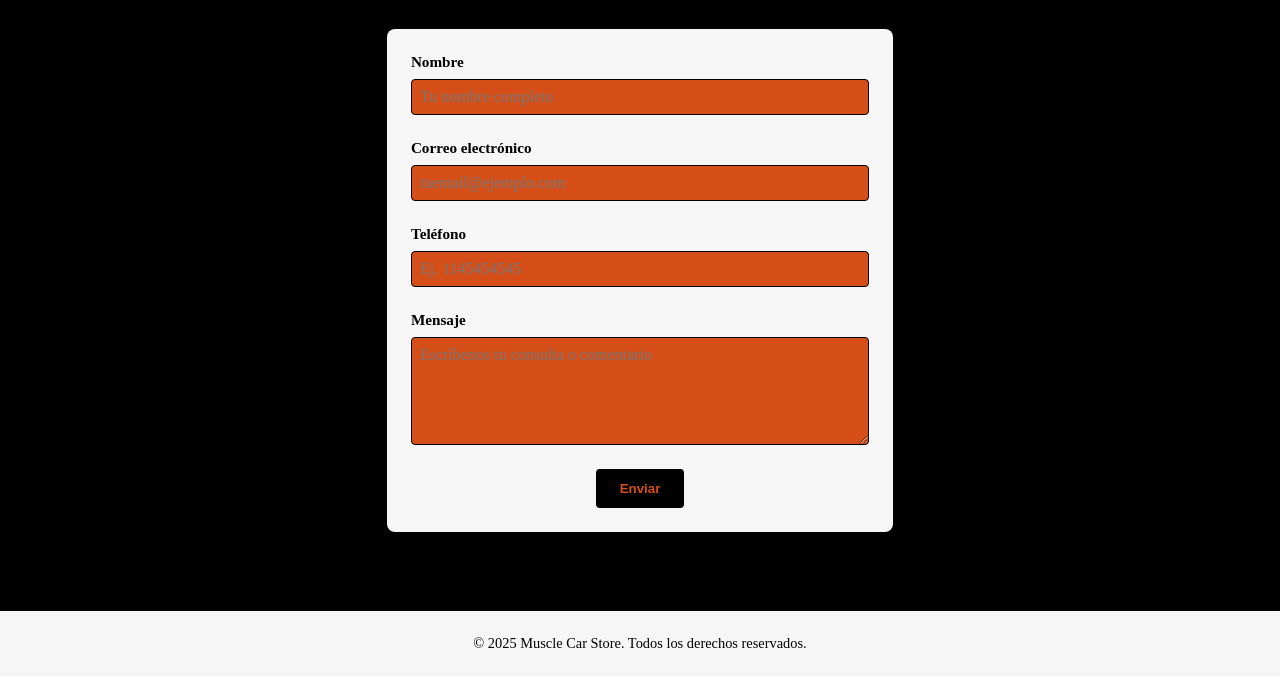
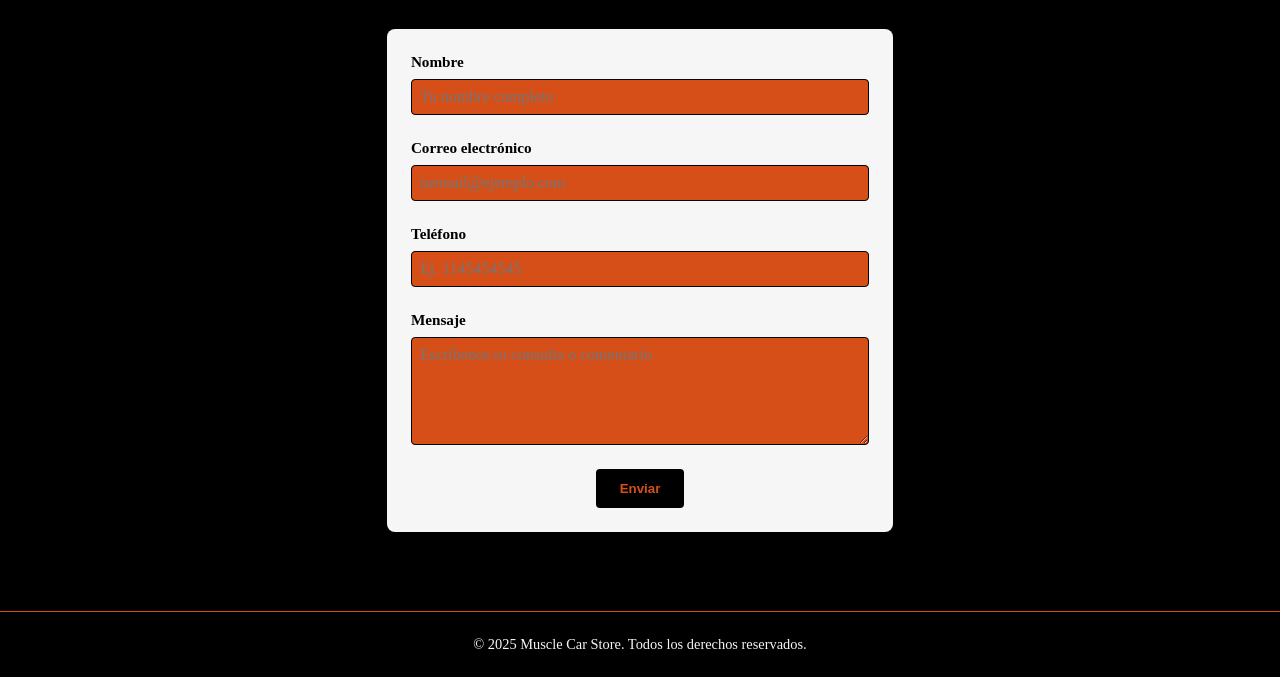
Before and after one commit to bermudezfran/Desafio-Integrador, a website built with Vite: page src/pages/contacto/contacto.html in a window 1280 px wide. Both pictures are taken after a click on the button "Cambiar tema". Shown: the part 230-907 px from the top of the page. Built offline with nearby package versions, Linux system fonts and the light colour scheme.

Commit message:
fix footer

```diff
--- a/src/sass/layout/_footer.scss
+++ b/src/sass/layout/_footer.scss
@@ -11,3 +11,18 @@
       font-size: 0.9rem;
     }
   }
+
+.dark-theme {
+.footer {
+    background-color: variables.$color-1;
+    color: variables.$color-4;
+    border-top: 1px solid variables.$color-3;
+    text-align: center;
+    padding: 1.5rem 1rem;
+
+    &__text {
+      margin: 0;
+      font-size: 0.9rem;
+    }
+  }
+}
```
